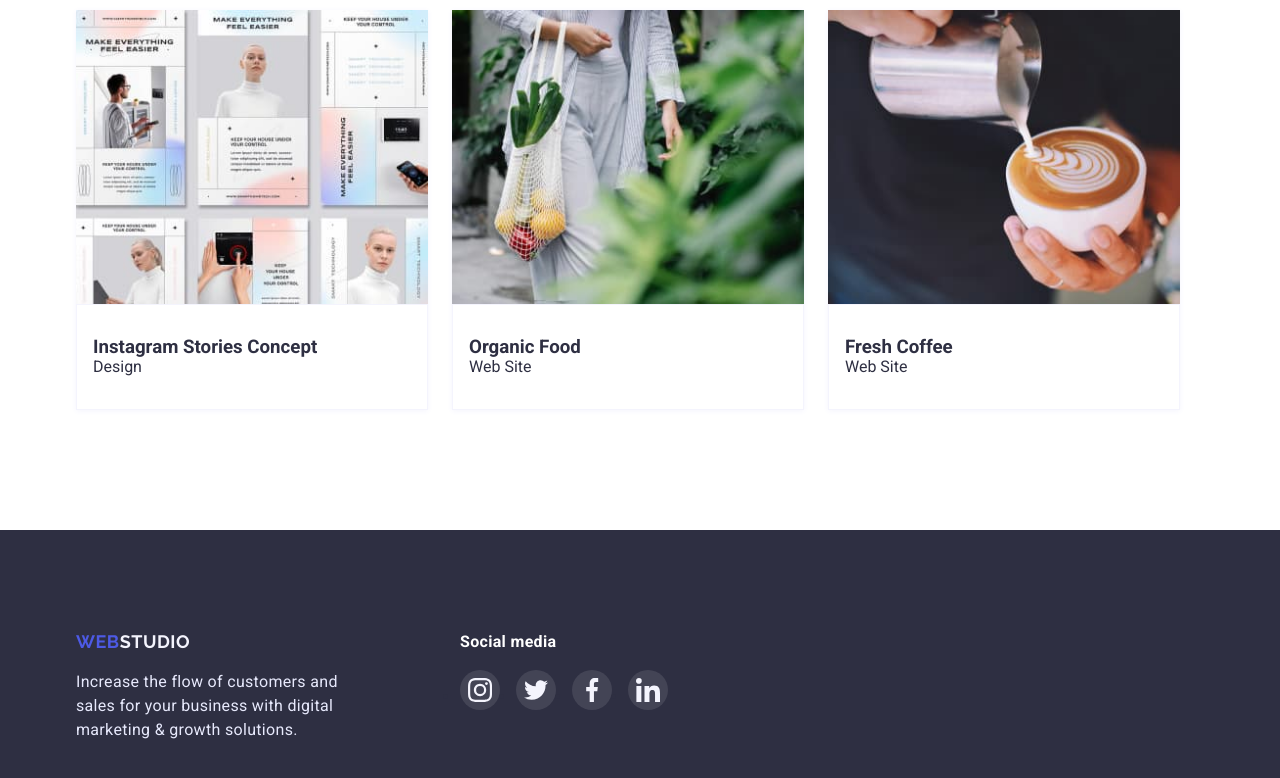
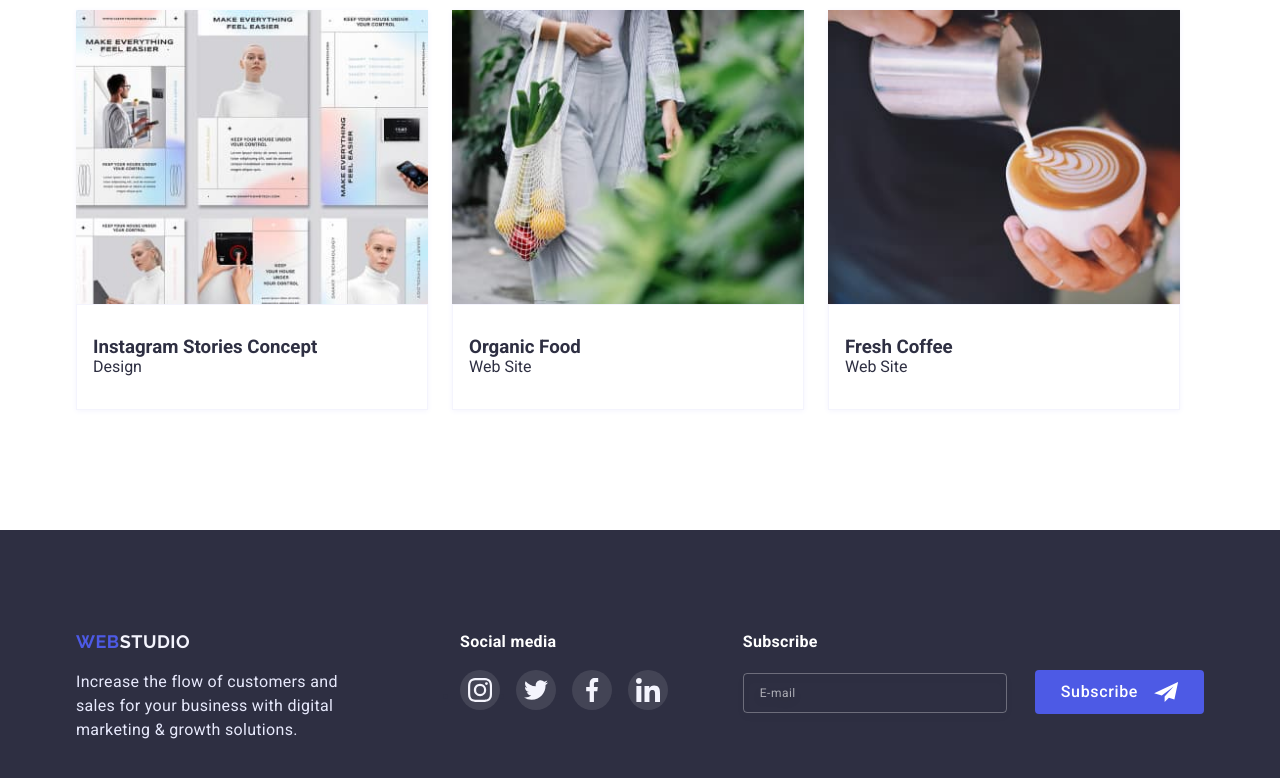
Before and after one commit to NikitaVasilyaka/goit-markup-hw-06, a plain HTML site: page portfolio.html in a window 1280 px wide. Shown: the part 1198-1976 px from the top of the page. Drawn offline with nearby package versions, Linux system fonts and the light colour scheme.

Commit message:
Subscribe-portfolio

```diff
--- a/portfolio.html
+++ b/portfolio.html
@@ -157,6 +157,17 @@
                 </ul>
 
             </div>
+            <div class="box-subscribe">
+                <p class="subscribe-header">Subscribe</p>
+                <form>
+                    <input class="input-email" type="email" name="Subscribe" placeholder="E-mail">
+                    <button class="button-subscribe" type="submit">Subscribe
+                        <svg class="subscribe-icon">
+                            <use href="./images/telegram_sprite.svg#icon-telegram"></use>
+                        </svg>
+                    </button>
+                </form>
+            </div>
         </div>
     </footer>
 </body>
```
